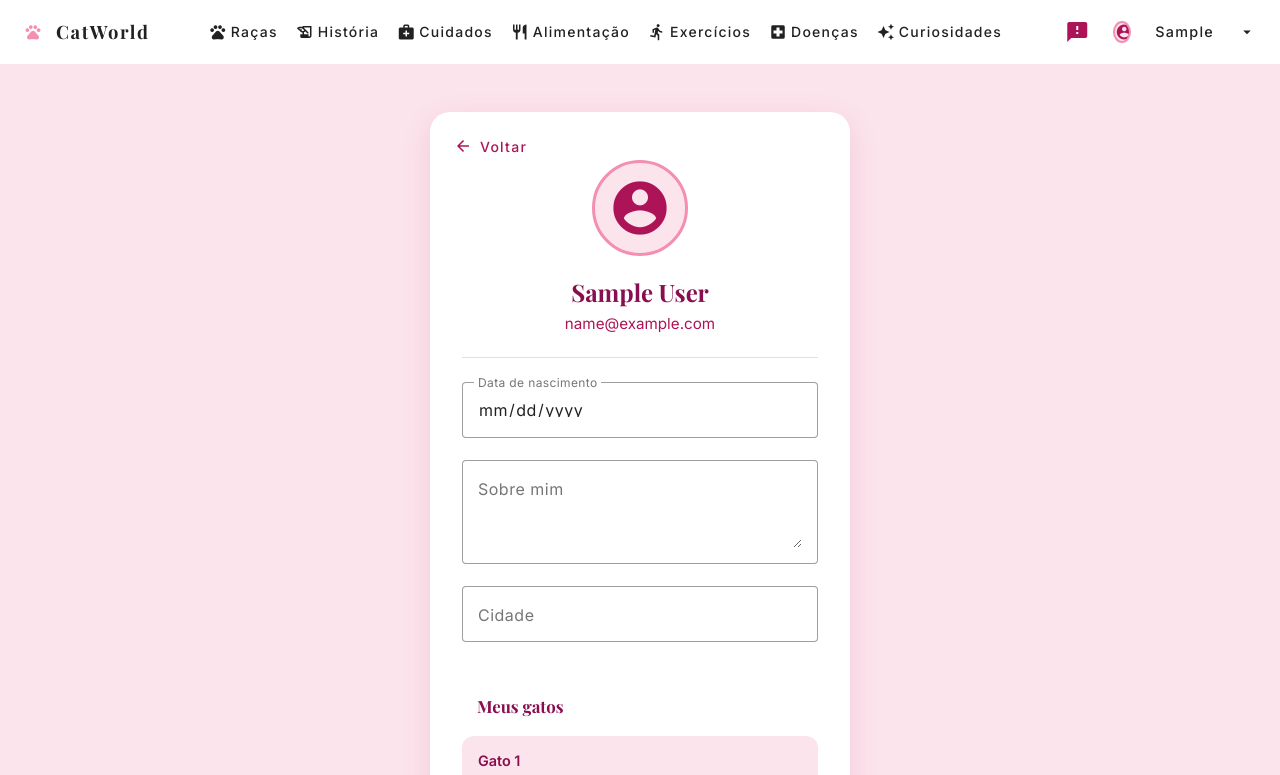
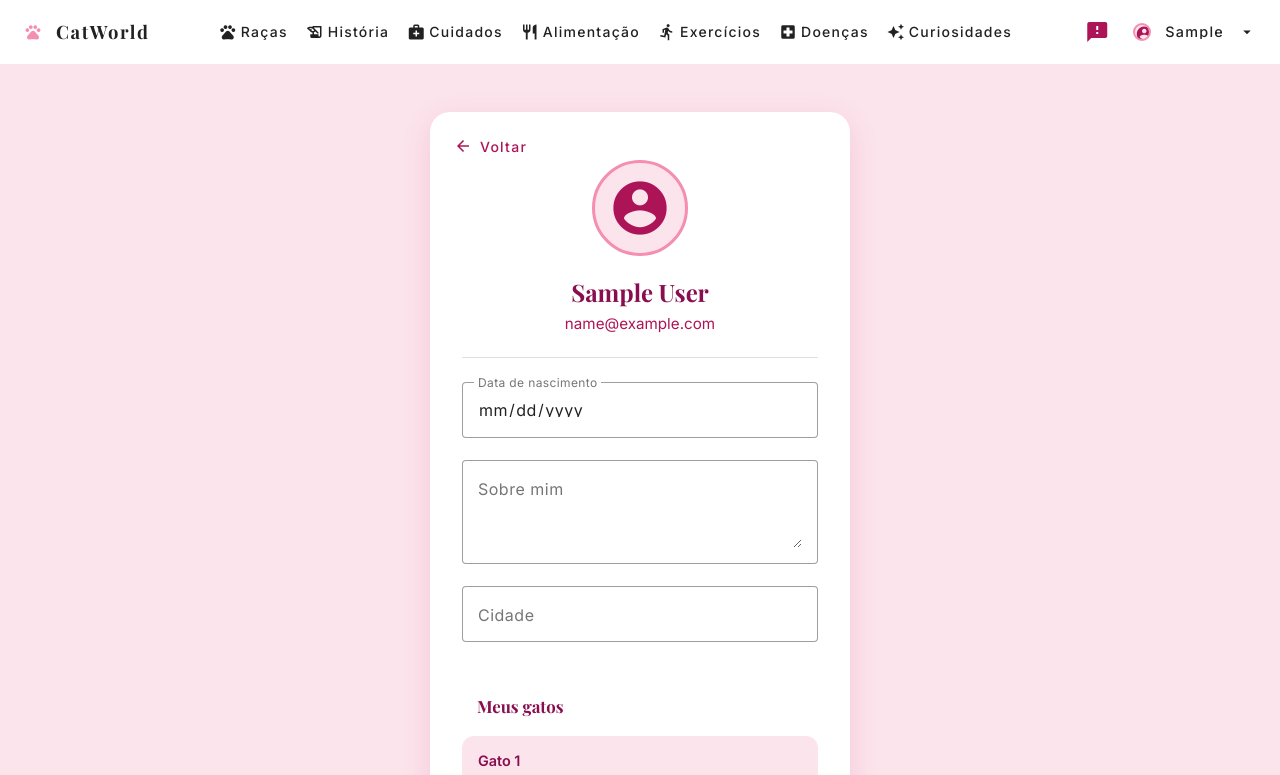
Before and after one commit to MariaClaraCorecha/catworld, an Angular app: page /perfil in a window 1280 px wide. Shown: the top 775 px of the page. Built offline with nearby package versions, Linux system fonts and the light colour scheme; sample sign-in values are in the browser's storage.

Commit message:
Feat: update profile and navbar styles for improved layout and consistency

```diff
--- a/src/app/features/profile/profile.scss
+++ b/src/app/features/profile/profile.scss
@@ -41,6 +41,8 @@
   display: flex;
   align-items: center;
   justify-content: center;
+  min-height: 0 !important;
+  line-height: 1;
   font-size: 64px;
   color: #ad1457;
   background: #fce4ec;
--- a/src/app/shared/navbar/navbar.scss
+++ b/src/app/shared/navbar/navbar.scss
@@ -106,19 +106,23 @@
   display: flex;
   align-items: center;
   justify-content: center;
+  min-height: 0 !important;
+  line-height: 1;
   font-size: 20px;
   color: #ad1457;
   background: #fce4ec;
 }
 
 .user-name {
+  display: flex;
+  align-items: center;
   font-size: 0.9rem;
   font-weight: 500;
+  line-height: 1;
   max-width: 100px;
   overflow: hidden;
   text-overflow: ellipsis;
   white-space: nowrap;
-  padding: 10px;
 }
 
 .user-menu-header {
@@ -142,6 +146,8 @@
   display: flex;
   align-items: center;
   justify-content: center;
+  min-height: 0 !important;
+  line-height: 1;
   font-size: 26px;
   color: #ad1457;
   background: #fce4ec;
```
